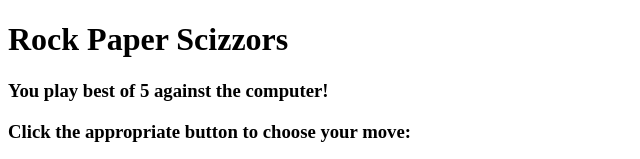
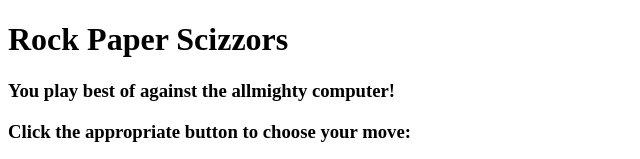
Before and after one commit to maliakos/Rock-Paper-Scisors, a plain HTML site: page index.html in a window 1280 px wide. Shown: the top 159 px of the page, without its empty margins (0-640 px from the left). Drawn offline with Linux system fonts and the light colour scheme.

```diff
--- a/index.html
+++ b/index.html
@@ -8,7 +8,7 @@
   </head>
   <body>
     <h1>Rock Paper Scizzors</h1>
-    <h3>You play best of 5 against the computer!</h3>
+    <h3>You play best of against the allmighty computer!</h3>
     <h3>Click the appropriate button to choose your move:</h3>
     <button data-type="rock">Rock</button>
     <button data-type="paper">Paper</button>
```
